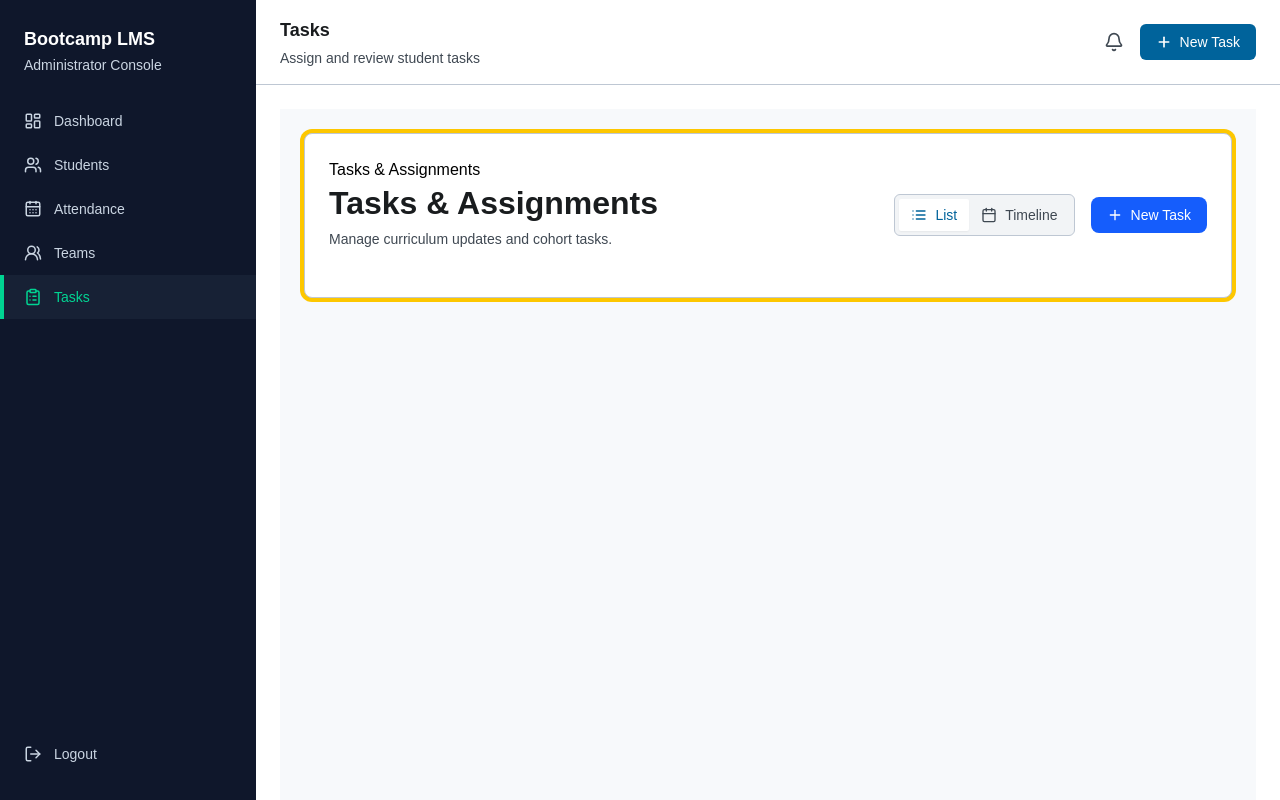
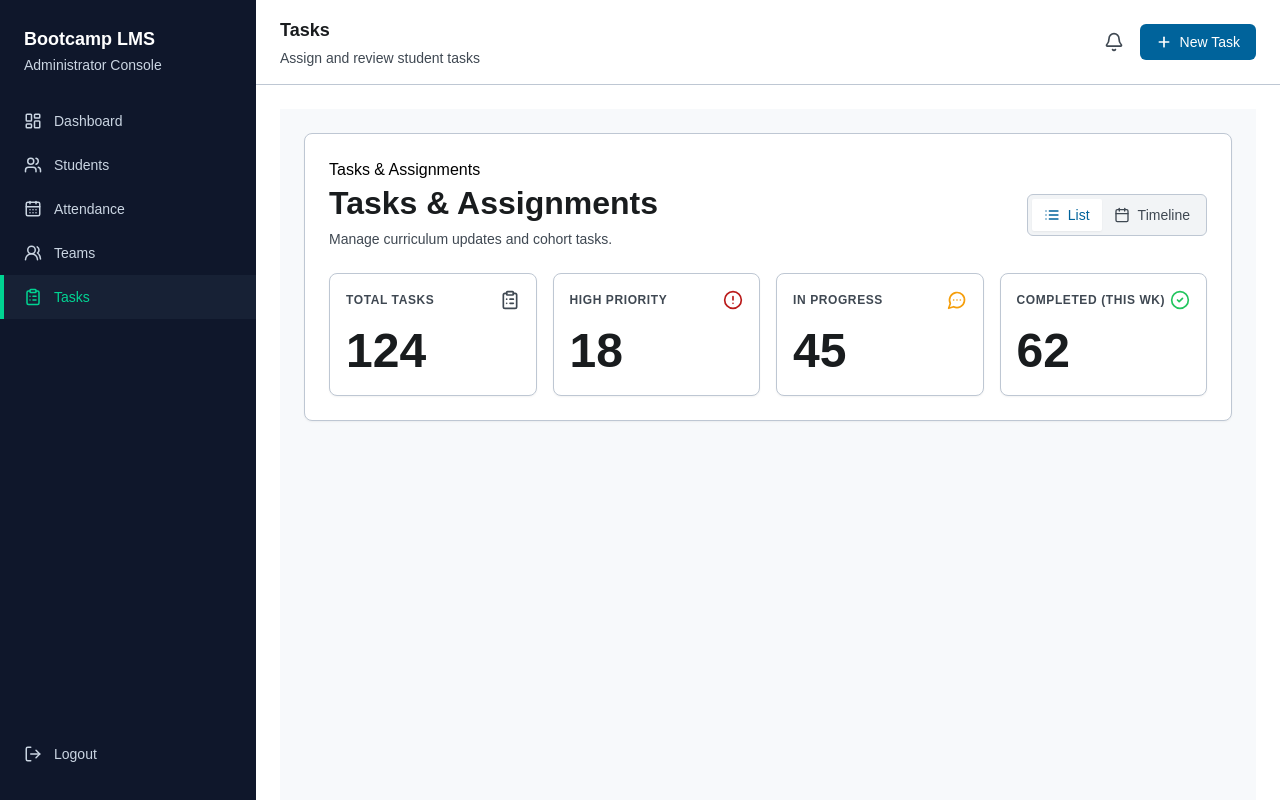
Before and after one commit to DoctorJunaid/Saylani-Bootcamp-LMS0, a React (Vite) app in the folder Client/: page /tasks in a window 1280 px wide. Built offline with nearby package versions, Linux system fonts and the light colour scheme.

Commit message:
task done

```diff
--- a/Client/package.json
+++ b/Client/package.json
@@ -11,7 +11,7 @@
   },
   "dependencies": {
     "@tailwindcss/vite": "^4.3.3",
-    "lucide-react": "^1.28.0",
+    "lucide-react": "^1.31.0",
     "react": "^19.2.8",
     "react-dom": "^19.2.8",
     "react-icons": "^5.7.0",
--- a/Client/src/components/taskComponents/TaskHeader.jsx
+++ b/Client/src/components/taskComponents/TaskHeader.jsx
@@ -26,12 +26,6 @@ const TaskHeader = () => {
             Timeline
           </button>
         </div>
-
-        {/* Primary Action */}
-        <Button className="gap-2 shrink-0">
-          <LuPlus className="h-4 w-4" />
-          New Task
-        </Button>
       </div>
     </div>
   );
--- a/Client/src/components/taskComponents/TaskStats.jsx
+++ b/Client/src/components/taskComponents/TaskStats.jsx
@@ -2,8 +2,8 @@ import React from "react";
 import {
   LuClipboardList,
   LuCircleAlert,
-  LuMoreHorizontal,
-  LuCheckCircle2,
+  LuMessageCircleMore,
+  LuCircleCheck,
   LuArrowUp,
 } from "react-icons/lu";
 
@@ -45,13 +45,11 @@ const TaskStats = () => {
       <StatCard
         title="Total Tasks"
         value="124"
-        badge="12%"
         icon={<LuClipboardList className="h-5 w-5" />}
       />
       <StatCard
         title="High Priority"
         value="18"
-        badge="4"
         badgeColor="text-[var(--color-error)]"
         icon={<LuCircleAlert className="h-5 w-5 text-[var(--color-error)]" />}
       />
@@ -59,15 +57,13 @@ const TaskStats = () => {
         title="In Progress"
         value="45"
         icon={
-          <LuMoreHorizontal className="h-5 w-5 text-[var(--color-warning)]" />
+          <LuMessageCircleMore className="h-5 w-5 text-[var(--color-warning)]" />
         }
       />
       <StatCard
         title="Completed (This Wk)"
         value="62"
-        icon={
-          <LuCheckCircle2 className="h-5 w-5 text-[var(--color-success)]" />
-        }
+        icon={<LuCircleCheck className="h-5 w-5 text-[var(--color-success)]" />}
       />
     </div>
   );
--- a/Client/src/pages/task/Task.jsx
+++ b/Client/src/pages/task/Task.jsx
@@ -1,14 +1,14 @@
 import React from "react";
 import TaskHeader from "../../components/taskComponents/TaskHeader";
-// import TaskStats from "../../components/taskComponents/TaskStats";
+import TaskStats from "../../components/taskComponents/TaskStats";
 
 const Task = () => {
   return (
     <div className="flex flex-col gap-lg bg-[var(--color-background)] min-h-screen p-md sm:p-lg">
-      <div className="bg-[var(--color-surface)] border border-[var(--color-border)] rounded-[var(--radius-lg)] p-lg shadow-[var(--shadow-sm)] ring-4 ring-yellow-400">
+      <div className="bg-[var(--color-surface)] border border-[var(--color-border)] rounded-[var(--radius-lg)] p-lg shadow-[var(--shadow-sm)]  ">
         <h1>Tasks & Assignments</h1>
         <TaskHeader />
-        {/* <TaskStats /> */}
+        <TaskStats />
       </div>
     </div>
   );
```
Also changed, not shown: Client/src/index.css (+0 -23 lines), 1 other file (tests, documents, lock files or other folders).
